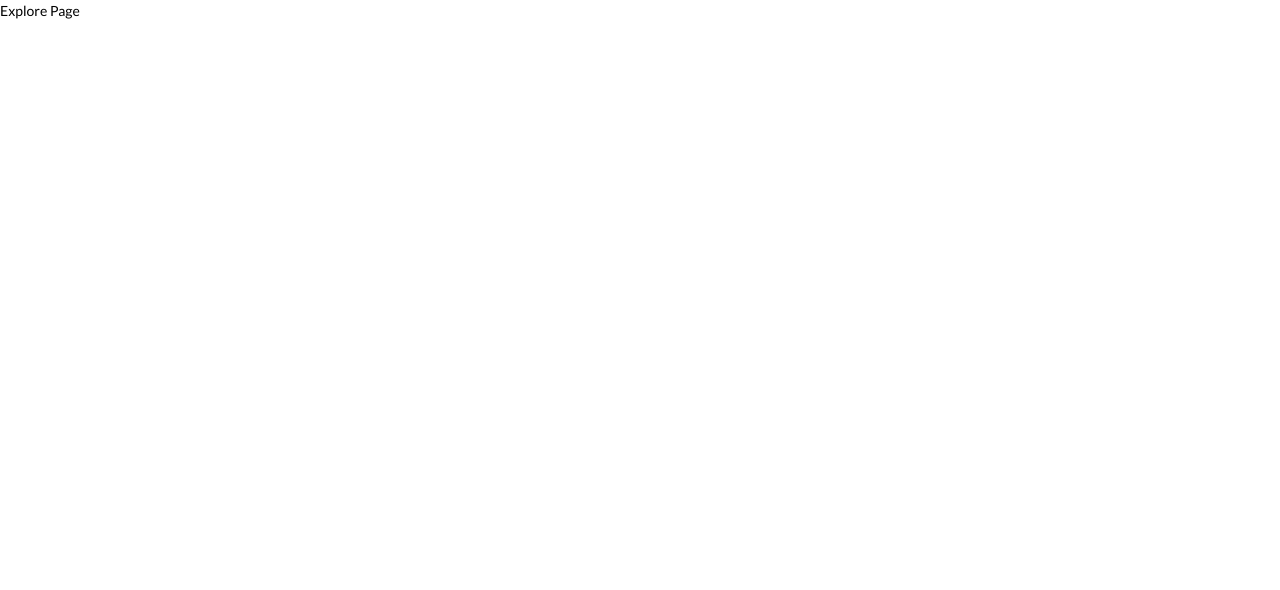
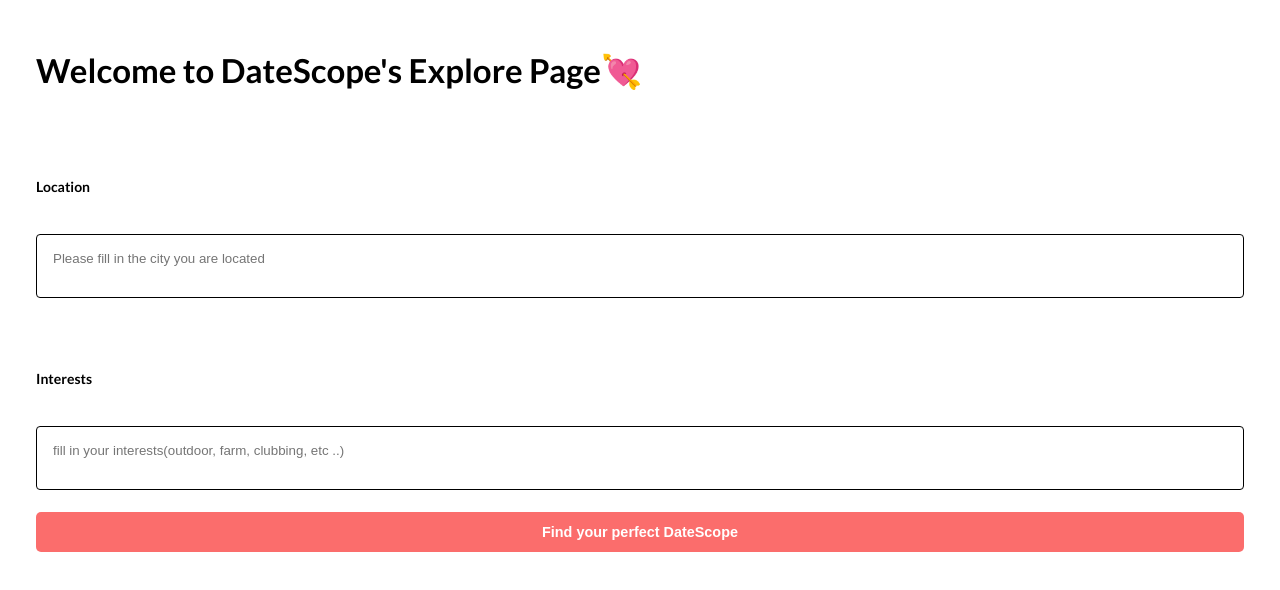
Before and after one commit to huiyiwangg/DateScape, a React (Vite) app: page /explore in a window 1280 px wide. Shown: the top 590 px of the page. Built offline with nearby package versions, Linux system fonts and the light colour scheme.

Commit message:
set up openai API and now can be used to generate date list. To be fix styling and add google map

```diff
--- a/package.json
+++ b/package.json
@@ -10,6 +10,7 @@
     "preview": "vite preview"
   },
   "dependencies": {
+    "dotenv": "^16.4.5",
     "react": "^18.3.1",
     "react-dom": "^18.3.1",
     "react-router-dom": "^6.26.2",
--- a/src/pages/ExplorePage/ExplorePage.jsx
+++ b/src/pages/ExplorePage/ExplorePage.jsx
@@ -1,7 +1,105 @@
-import React from 'react';
+import React, { useState } from 'react';
+
+const apikey = 'sk-O5nSKyb8-mbJCAW7-WjyTYXHJpWqMaxbMtePwf4-xLT3BlbkFJ9dyaxObjwTPzyLd5Tq5e7x1AgejhmVvFCcLoXQfZYA'
+console.log(apikey);
 
 const ExplorePage = () => {
-  return <div>Explore Page</div>;
+  const [location, setLocation] = useState("");
+  const [interest, setInterest] = useState("");
+  const [results, setResults] = useState("");
+  const [resultArray, setResultArray] = useState([]);
+  const [error, setError] = useState("");
+
+  async function callOpenAIAPI(retryCount = 0) {
+    console.log("Calling the OpenAI API");
+    try {
+      const response = await fetch("https://api.openai.com/v1/chat/completions", {
+        method: "POST",
+        headers: {
+          "Content-Type": "application/json",
+          "Authorization": "Bearer " + apikey
+        },
+        body: JSON.stringify({
+          model: "gpt-4o",
+          messages: [
+            {
+              role: "system",
+              content: "You are a dating expert. Suggest 3 date places with specific address based on the user input. Only say the spots."
+            },
+            {
+              role: "user",
+              content: `Location: ${location}. Interests: ${interest}.`
+            }
+          ],
+          temperature: 0.7,
+          max_tokens: 150,
+          top_p: 1
+        })
+      });
+
+      if (response.status === 429) {
+        if (retryCount < 3) {
+          console.log("Rate limit hit. Retrying...");
+          await new Promise(resolve => setTimeout(resolve, 1000));
+          return callOpenAIAPI(retryCount + 1);
+        }
+        throw new Error("Too many requests. Please try again later.");
+      }
+
+      if (!response.ok) {
+        throw new Error("Network response was not ok");
+      }
+
+      const data = await response.json();
+      console.log(data);
+      const resultArray = data.choices[0].message.content
+      .split(/\n?\d\.\s+/)
+      .filter(Boolean)
+      .map(item => item.trim()); // Ensure that items are trimmed of extra spaces or newlines
+      setResultArray(resultArray);
+    } catch (err) {
+      console.error("Failed to fetch result:", err);
+      setError("An error occurred while fetching result.");
+    }
+  }
+
+
+  return (
+  <section className='explorepage container'>
+  <div className='explorepage__input'>
+      <h1>Welcome to DateScope's Explore Page💘</h1>
+      <h3>Location</h3>
+      <textarea
+          placeholder='Please fill in the city you are located'
+          onChange={(e) =>setLocation(e.target.value)}
+      />
+      <h3>Interests</h3>
+      <textarea
+          placeholder='fill in your interests(outdoor, farm, clubbing, etc ..)'
+          onChange={(e) =>setInterest(e.target.value)}
+      />
+      <div className='explorepage__action'>
+          <button onClick={callOpenAIAPI}>Find your perfect DateScope</button>
+      </div>
+      <div className='explorepage__result'>
+          <ul>
+          {resultArray.map((item, index) => (
+        <li key={index}>
+          {/* Replace newlines with <br /> */}
+          {item.split('\n').map((line, idx) => (
+            <span key={idx}>
+              {line}
+              <br />
+            </span>
+          ))}
+        </li>
+      ))}
+            {/* {results} */}
+          </ul>
+          {error && <p style={{ color: 'red' }}>{error}</p>}
+        </div>
+  </div>
+</section>)
 };
 
 export default ExplorePage;
--- a/src/pages/ExplorePage/ExplorePage.scss
+++ b/src/pages/ExplorePage/ExplorePage.scss
@@ -0,0 +1 @@
+@use '../../styles/partials/global' as *;
--- a/src/styles/partials/_global.scss
+++ b/src/styles/partials/_global.scss
@@ -77,8 +77,20 @@
     width: 100%;
     border-radius: 0.25rem;
     margin-bottom: 1rem;
+    padding: 0.75rem 1.5rem;
+    font-size: 0.9rem;
+    background-color: $main-pink;
+    color: white;
+    border: none;
+    border-radius: 0.3125rem;
+    text-decoration: none;
+    cursor: pointer;
+
+    &:hover {
+        background-color: $dark-pink;
+    }
     @include tablet{
-        width: 9.375rem;
+        width: 100%;
         padding: 0 2rem;
     }
 
@@ -142,3 +154,7 @@
     background-size: contain;
     background-repeat: no-repeat;
 }
+
+textarea{
+    width: 100%;
+}
```
Also changed, not shown: 1 other file (tests, documents, lock files or other folders).
